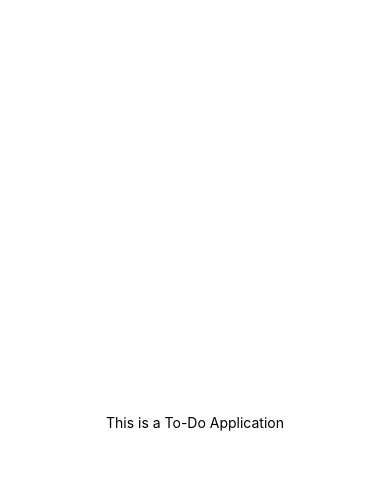
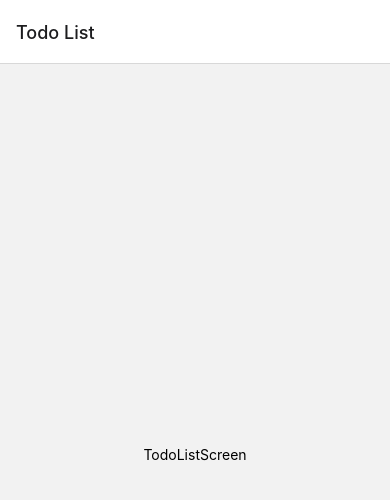
Before and after one commit to GYStudio/ToDoApp, a React Native app: screen / in a window 390 px wide. Shown: the top 500 px of the page. Built offline with nearby package versions, Linux system fonts and the light colour scheme.

Commit message:
Basic Navigation Setup

```diff
--- a/App.js
+++ b/App.js
@@ -1,12 +1,14 @@
 import { StatusBar } from 'expo-status-bar';
 import { StyleSheet, Text, View } from 'react-native';
+import { NavigationContainer } from '@react-navigation/native';
+
+import AppNavigator from './navigation/AppNavigator'
 
 export default function App() {
   return (
-    <View style={styles.container}>
-      <Text>This is a To-Do Application</Text>
-      <StatusBar style="auto" />
-    </View>
+    <NavigationContainer>
+      <AppNavigator/>
+    </NavigationContainer>
   );
 }
 
--- a/navigation/AppNavigator.js
+++ b/navigation/AppNavigator.js
@@ -1,11 +1,16 @@
 import { StyleSheet, Text, View } from 'react-native'
 import React from 'react'
+import { createStackNavigator } from '@react-navigation/stack'
+
+import TodoListScreen from '../screens/TodoListScreen'
+
+const Stack = createStackNavigator();
 
 const AppNavigator = () => {
   return (
-    <View>
-      <Text>AppNavigator</Text>
-    </View>
+    <Stack.Navigator>
+        <Stack.Screen name='Todo List' component={TodoListScreen}/>
+    </Stack.Navigator>
   )
 }
 
--- a/screens/TodoListScreen.js
+++ b/screens/TodoListScreen.js
@@ -3,7 +3,7 @@
 
 const TodoListScreen = () => {
   return (
-    <View>
+    <View style={styles.hello}>
       <Text>TodoListScreen</Text>
     </View>
   )
@@ -11,4 +11,10 @@
 
 export default TodoListScreen
 
-const styles = StyleSheet.create({})
+const styles = StyleSheet.create({
+  hello: {
+    flex: 1,
+    alignItems: 'center',
+    justifyContent: 'center',
+  }
+})
```
Also changed, not shown: package.json (+8 -3 lines), 1 other file (tests, documents, lock files or other folders).
